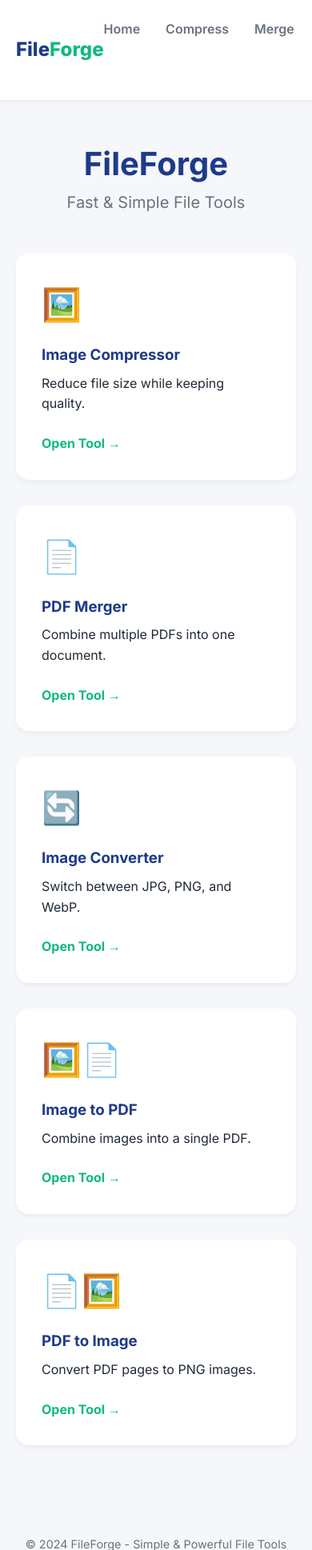
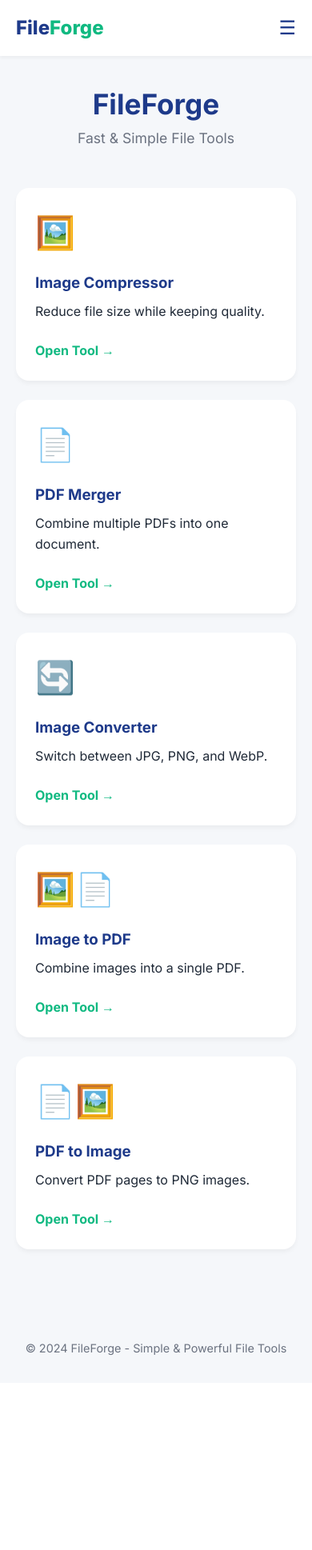
Before and after one commit to roshanbalajee/fileforge, a Flask app: page / in a window 390 px wide; the page is wider, and only the part inside the window is pictured. Shown: the top 1938 px of that part at 80% size. After the commit the page ends 1695 px from the top of that part, so only its background shows below. Run offline with Flask 3, Linux system fonts and the light colour scheme.

Commit message:
Added mobile responsiveness and hamburger menu

```diff
--- a/static/style.css
+++ b/static/style.css
@@ -57,6 +57,15 @@ body {
     display: flex;
     list-style: none;
     gap: 2rem;
+}
+
+.menu-toggle {
+    display: none;
+    background: none;
+    border: none;
+    font-size: 1.5rem;
+    color: var(--primary);
+    cursor: pointer;
 }
 
 .nav-links a {
@@ -233,5 +242,51 @@ select {
 }
 
 @media (max-width: 768px) {
-    .hero h1 { font-size: 2.5rem; }
+    .navbar {
+        padding: 1rem 0;
+        margin-bottom: 2rem;
+    }
+
+    .menu-toggle {
+        display: block;
+    }
+
+    .nav-links {
+        display: none;
+        position: absolute;
+        top: 70px;
+        left: 0;
+        width: 100%;
+        background: var(--white);
+        flex-direction: column;
+        padding: 2rem;
+        gap: 1.5rem;
+        box-shadow: 0 10px 15px -3px rgba(0,0,0,0.1);
+        z-index: 100;
+        text-align: center;
+    }
+
+    .nav-links.active {
+        display: flex;
+    }
+
+    .hero h1 {
+        font-size: 2.2rem;
+    }
+
+    .subtitle {
+        font-size: 1.1rem;
+    }
+
+    .grid {
+        gap: 1.5rem;
+    }
+
+    .card {
+        padding: 1.5rem;
+    }
+
+    .form-card {
+        padding: 1.5rem;
+    }
 }
--- a/templates/base.html
+++ b/templates/base.html
@@ -11,7 +11,8 @@
     <nav class="navbar">
         <div class="container nav-content">
             <a href="{{ url_for('index') }}" class="logo">File<span>Forge</span></a>
-            <ul class="nav-links">
+            <button class="menu-toggle" id="menuToggle">☰</button>
+            <ul class="nav-links" id="navLinks">
                 <li><a href="{{ url_for('index') }}">Home</a></li>
                 <li><a href="{{ url_for('image_compress') }}">Compress</a></li>
                 <li><a href="{{ url_for('pdf_merge') }}">Merge</a></li>
@@ -21,6 +22,15 @@
             </ul>
         </div>
     </nav>
+
+    <script>
+        const menuToggle = document.getElementById('menuToggle');
+        const navLinks = document.getElementById('navLinks');
+
+        menuToggle.addEventListener('click', () => {
+            navLinks.classList.toggle('active');
+        });
+    </script>
 
     <div class="container main-content">
         {% with messages = get_flashed_messages(with_categories=true) %}
```
